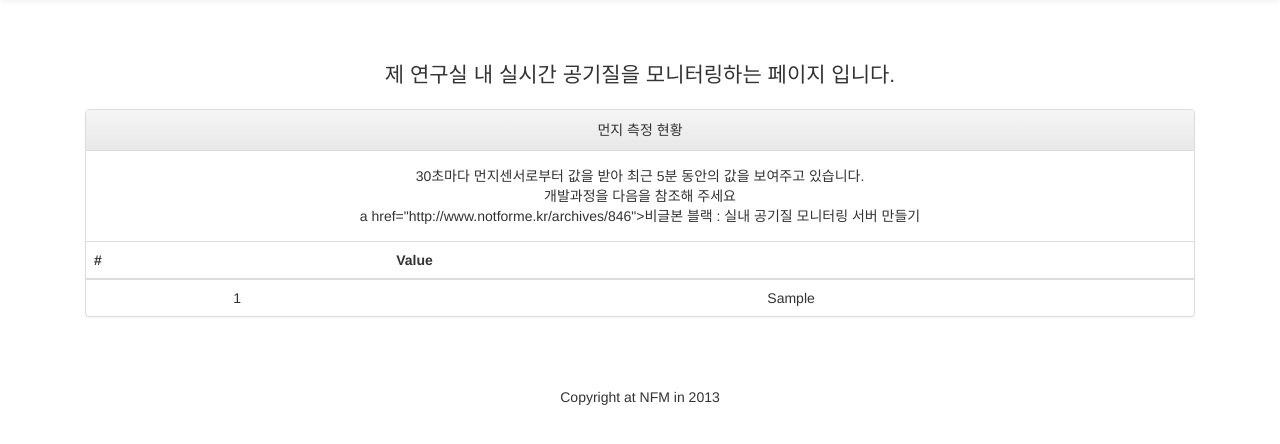
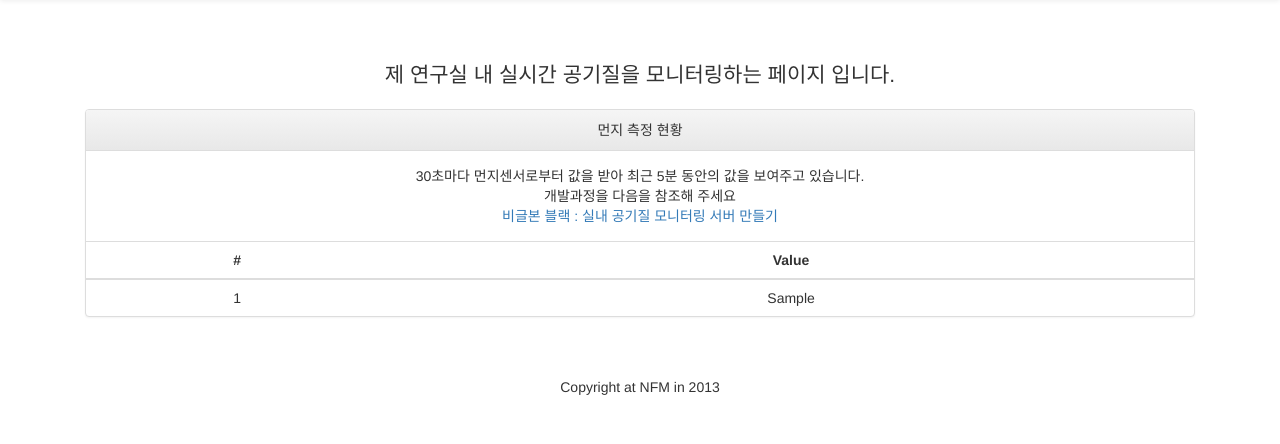
Before and after one commit to jwj0831/dust-portal, a PHP site: page / in a window 1280 px wide. Shown: the part 51-495 px from the top of the page. Run offline with PHP 8.4, Linux system fonts and the light colour scheme; tables that the repository leaves empty or names only in its code hold one stand-in row (values such as "Sample post"); some libraries are stand-ins or nearby versions.

Commit message:
css update

```diff
--- a/css/dust-portal.css
+++ b/css/dust-portal.css
@@ -1,7 +1,8 @@
+th {
+	text-align: center;
+}
 .footer {
-	display:block;
-	margin: 10px 0px;
-	text-align:center;
+	text-align: center;
 }
 
 .dust-template {
--- a/index.php
+++ b/index.php
@@ -53,7 +53,7 @@ mysql_select_db($db_name, $conn);
 					<div class="panel-body">
 						30초마다 먼지센서로부터 값을 받아 최근 5분 동안의 값을 보여주고 있습니다.</br>
 						개발과정을 다음을 참조해 주세요</br>
-						a href="http://www.notforme.kr/archives/846">비글본 블랙 : 실내 공기질 모니터링 서버 만들기</a>
+						<a href="http://www.notforme.kr/archives/846">비글본 블랙 : 실내 공기질 모니터링 서버 만들기</a>
 					</div>
 
 					<table class="table">
```
